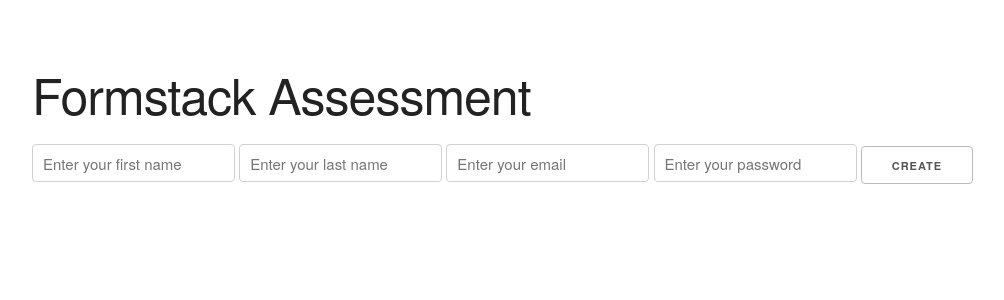
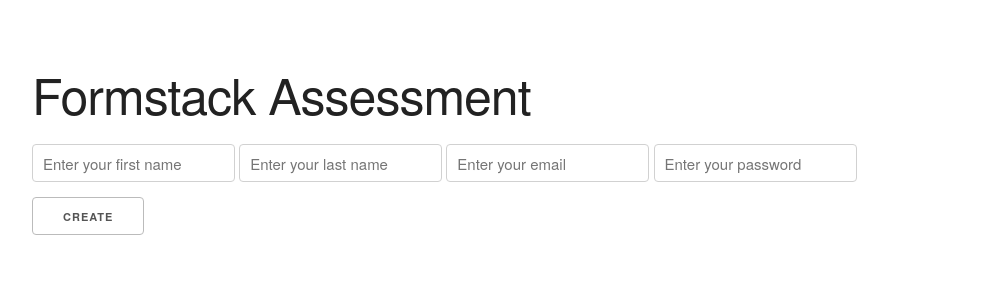
Before and after one commit to DPCobb/fs, a PHP site: page /index.php?p=create in a window 1280 px wide. Shown: the top 300 px of the page, without its empty margins (96-1100 px from the left). Run offline with PHP 8.4, Linux system fonts and the light colour scheme.

Commit message:
CSS ++
Added block display property to submit inputs

```diff
--- a/public/css/main.css
+++ b/public/css/main.css
@@ -6,3 +6,7 @@
 table{
     width:100%;
 }
+
+input[type="submit"]{
+    display:block;
+}
```
